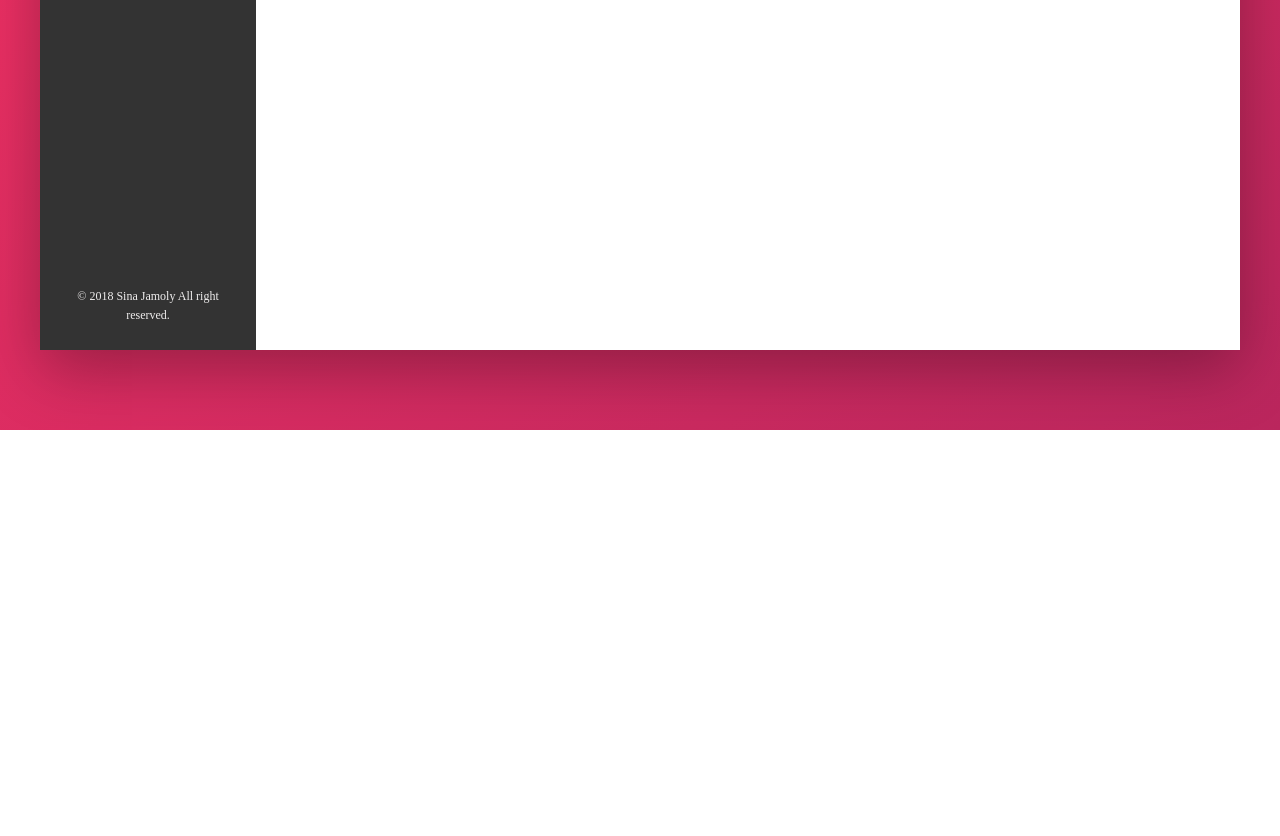
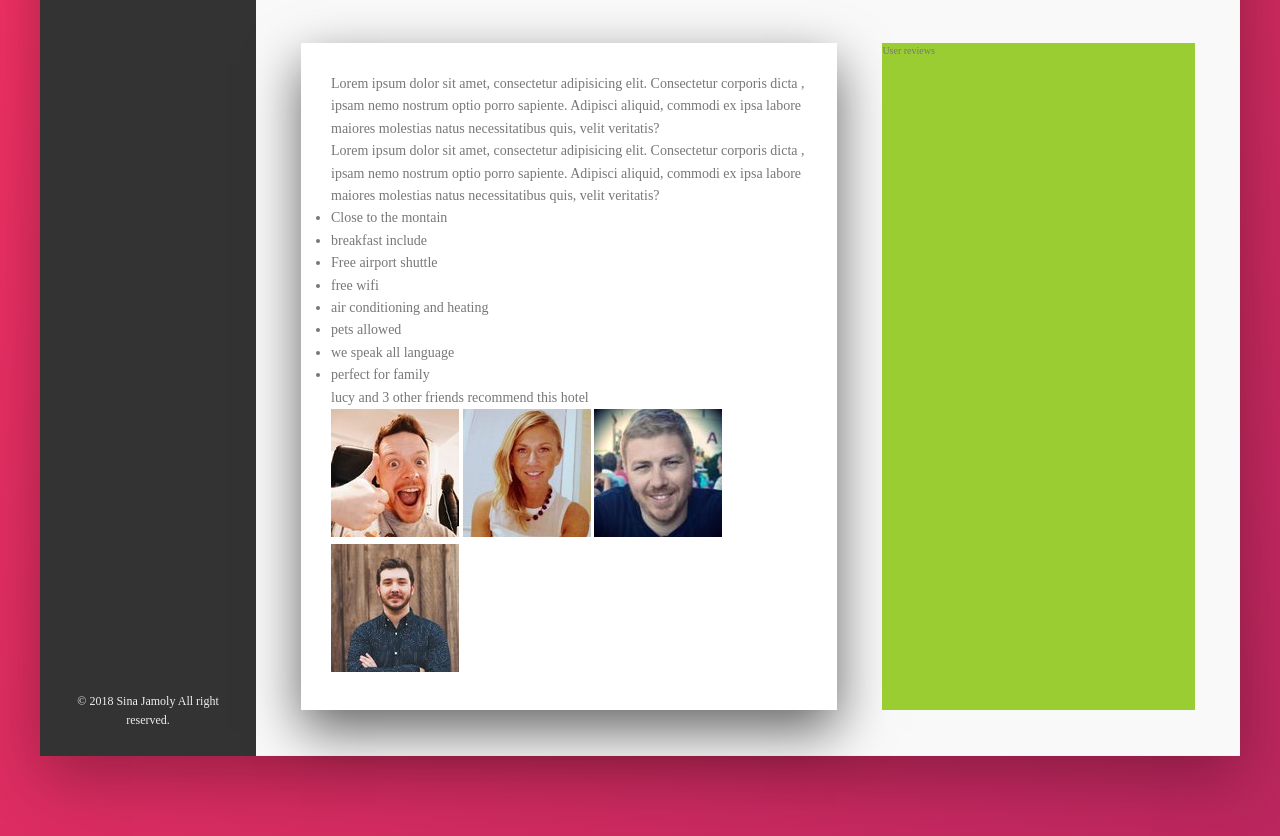
Before and after one commit to sinajamoly/BookingApp, a website: page index.html in a window 1280 px wide. Shown: the part 600-1436 px from the top of the page. Before the commit the page ends 1030 px from the top, so only its background shows below. Drawn offline with Linux system fonts and the light colour scheme.

Commit message:
detail elements added

```diff
--- a/index.html
+++ b/index.html
@@ -132,6 +132,48 @@
                             <div class="overview__rating-count">429 votes</div>
                         </div>
                     </div>
+                    <div class="detail">
+                        <div class="description">
+                            <p class="paragraph">
+                                Lorem ipsum dolor sit amet,
+                                consectetur adipisicing elit. Consectetur corporis dicta
+                                , ipsam nemo nostrum optio porro
+                                sapiente. Adipisci aliquid, commodi ex ipsa labore maiores
+                                molestias natus necessitatibus quis, velit veritatis?
+                            </p>
+                            <p class="paragraph">
+                                Lorem ipsum dolor sit amet,
+                                consectetur adipisicing elit. Consectetur corporis dicta
+                                , ipsam nemo nostrum optio porro
+                                sapiente. Adipisci aliquid, commodi ex ipsa labore maiores
+                                molestias natus necessitatibus quis, velit veritatis?
+                            </p>
+                            <ul class="list">
+                                <li class="list__item">Close to the montain</li>
+                                <li class="list__item">breakfast include</li>
+                                <li class="list__item">Free airport shuttle</li>
+                                <li class="list__item">free wifi</li>
+                                <li class="list__item">air conditioning and heating</li>
+                                <li class="list__item">pets allowed</li>
+                                <li class="list__item">we speak all language</li>
+                                <li class="list__item">perfect for family</li>
+                            </ul>
+                            <div class="recommend">
+                                <p class="recommend__count">
+                                    lucy and 3 other friends recommend this hotel
+                                </p>
+                                <div class="recommend__friends">
+                                    <img src="img/user-1.jpg" alt="" class="recommend__photo">
+                                    <img src="img/user-2.jpg" alt="" class="recommend__photo">
+                                    <img src="img/user-3.jpg" alt="" class="recommend__photo">
+                                    <img src="img/user-4.jpg" alt="" class="recommend__photo">
+                                </div>
+                            </div>
+                        </div>
+                        <div class="user-reviews">
+                            User reviews
+                        </div>
+                    </div>
 
                 </main>
             </div>
--- a/sass/_base.scss
+++ b/sass/_base.scss
@@ -13,6 +13,9 @@
   --color-Grey-dark-3: #999;
 
   --shadow-dark: 0 2rem 6rem rgba(0,0,0,0.3);
+  --shadow-light: 0 2rem 5rem rgba(0,0,0,0.6);
+
+  --line: 1px solid var(--color-Grey-light-2);
 }
 
 *{
--- a/sass/_layout.scss
+++ b/sass/_layout.scss
@@ -10,7 +10,7 @@
   font-size: 1.4rem;
   height: 7rem;
   background-color: #fff;
-  border-bottom: 1px solid var(--color-Grey-light-2);
+  border-bottom: var(--line);
   display: flex;
   justify-content: space-between;
   align-items: center;
@@ -30,6 +30,27 @@
 
 .hotel-view{
   background-color: #fff;
-  height: 80rem;
   flex: 1;
 }
+
+.detail{
+  display: flex;
+  padding: 4.5rem;
+  background-color: var(--color-Grey-light-1);
+  border-bottom: var(--line);
+
+}
+
+.description{
+  font-size: 1.4rem;
+  background-color: #fff;
+  box-shadow: var(--shadow-light);
+  padding: 3rem;
+  flex: 0 0 60%;
+  margin-right: 4.5rem;
+}
+
+.user-reviews{
+  background-color: yellowgreen;
+  flex: 1;
+}
```
Also changed, not shown: css/style.css.
